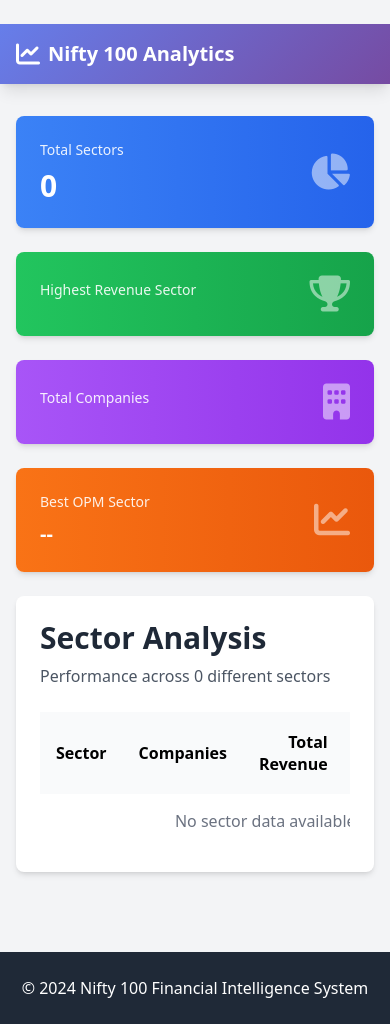
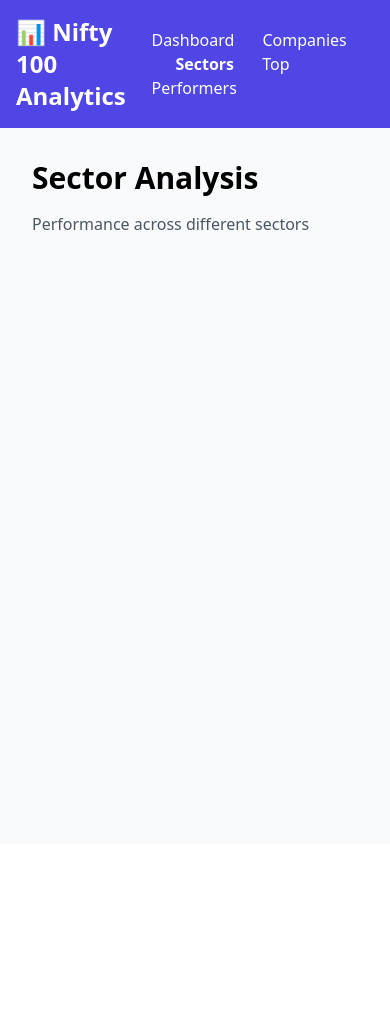
Before and after one commit to kutty12122004-ui/nifty100-analytics, a Django app: page /sector-analysis/ in a window 390 px wide. After the commit the page ends 230 px from the top, so only its background shows below. Run offline with Django 5.2, Linux system fonts and the light colour scheme; some libraries are stand-ins or nearby versions.

Commit message:
Fix all pages - companies, sectors, top performers

```diff
--- a/nifty_api/views.py
+++ b/nifty_api/views.py
@@ -48,12 +48,10 @@ def company_detail_page(request, symbol):
     return render(request, 'company_detail.html', {'company': company})
 
 def top_performers_page(request):
-    latest_year = DimYear.objects.filter(year_label='2024').first()
-    if latest_year:
-        top_companies = FactProfitLoss.objects.filter(year=latest_year).select_related('symbol').order_by('-net_profit')[:15]
-    else:
-        top_companies = []
-    return render(request, 'top_performers.html', {'companies': top_companies})
+    """Top performers page - sorted by book value"""
+    companies = DimCompany.objects.all().order_by('-book_value')[:20]  # Top 20
+    context = {'companies': companies}
+    return render(request, 'top_performers.html', context)
 
 def sector_analysis_page(request):
     return render(request, 'sector_analysis.html')
--- a/templates/sector_analysis.html
+++ b/templates/sector_analysis.html
@@ -1,109 +1,41 @@
-{% extends 'base.html' %}
-
-{% block title %}Sector Analysis - Nifty 100 Analytics{% endblock %}
-
-{% block content %}
-<div class="space-y-6">
-    <!-- Stats Cards -->
-    <div class="grid grid-cols-1 md:grid-cols-4 gap-6">
-        <div class="bg-gradient-to-r from-blue-500 to-blue-600 rounded-lg shadow-md p-6 text-white">
-            <div class="flex justify-between items-center">
-                <div>
-                    <p class="text-sm opacity-90">Total Sectors</p>
-                    <p class="text-3xl font-bold mt-2">{{ sectors|length }}</p>
-                </div>
-                <i class="fas fa-chart-pie text-4xl opacity-50"></i>
+<!DOCTYPE html>
+<html lang="en">
+<head>
+    <meta charset="UTF-8">
+    <meta name="viewport" content="width=device-width, initial-scale=1.0">
+    <title>Sector Analysis - Nifty 100 Analytics</title>
+    <script src="https://cdn.tailwindcss.com"></script>
+</head>
+<body class="bg-gray-50">
+    <!-- Navigation -->
+    <nav class="bg-indigo-600 text-white p-4">
+        <div class="container mx-auto flex justify-between items-center">
+            <h1 class="text-2xl font-bold">📊 Nifty 100 Analytics</h1>
+            <div class="space-x-6">
+                <a href="/" class="hover:underline">Dashboard</a>
+                <a href="/companies/" class="hover:underline">Companies</a>
+                <a href="/sector-analysis/" class="hover:underline font-bold">Sectors</a>
+                <a href="/top-performers/" class="hover:underline">Top Performers</a>
             </div>
         </div>
-        <div class="bg-gradient-to-r from-green-500 to-green-600 rounded-lg shadow-md p-6 text-white">
-            <div class="flex justify-between items-center">
-                <div>
-                    <p class="text-sm opacity-90">Highest Revenue Sector</p>
-                    <p class="text-xl font-bold mt-2 truncate">
-                        {% with sectors|first as top %}{{ top.sector }}{% endwith %}
-                    </p>
-                </div>
-                <i class="fas fa-trophy text-4xl opacity-50"></i>
+    </nav>
+
+    <!-- Main Content -->
+    <div class="container mx-auto p-8">
+        <h2 class="text-3xl font-bold mb-4">Sector Analysis</h2>
+        <p class="text-gray-600 mb-8">Performance across different sectors</p>
+
+        <div class="grid grid-cols-1 md:grid-cols-2 lg:grid-cols-3 gap-6">
+            {% for sector in sectors %}
+            <div class="bg-white p-6 rounded-lg shadow hover:shadow-lg transition">
+                <h3 class="text-xl font-bold mb-2 text-indigo-600">
+                    {% if sector.sector %}{{ sector.sector }}{% else %}Not Categorized{% endif %}
+                </h3>
+                <p class="text-3xl font-bold text-gray-800">{{ sector.count }}</p>
+                <p class="text-gray-500">Companies</p>
             </div>
-        </div>
-        <div class="bg-gradient-to-r from-purple-500 to-purple-600 rounded-lg shadow-md p-6 text-white">
-            <div class="flex justify-between items-center">
-                <div>
-                    <p class="text-sm opacity-90">Total Companies</p>
-                    <p class="text-3xl font-bold mt-2">
-                        {% for sector in sectors %}{% with forloop.counter0 as i %}{% if i == 0 %}{{ sector.companies }}{% endif %}{% endwith %}{% endfor %}
-                    </p>
-                </div>
-                <i class="fas fa-building text-4xl opacity-50"></i>
-            </div>
-        </div>
-        <div class="bg-gradient-to-r from-orange-500 to-orange-600 rounded-lg shadow-md p-6 text-white">
-            <div class="flex justify-between items-center">
-                <div>
-                    <p class="text-sm opacity-90">Best OPM Sector</p>
-                    <p class="text-xl font-bold mt-2 truncate">--</p>
-                </div>
-                <i class="fas fa-chart-line text-4xl opacity-50"></i>
-            </div>
+            {% endfor %}
         </div>
     </div>
-
-    <!-- Main Table -->
-    <div class="bg-white rounded-lg shadow-md p-6">
-        <h1 class="text-3xl font-bold text-gray-800 mb-2">Sector Analysis</h1>
-        <p class="text-gray-600 mb-6">Performance across {{ sectors|length }} different sectors</p>
-
-        <div class="overflow-x-auto">
-            <table class="w-full">
-                <thead class="bg-gray-50">
-                    <tr>
-                        <th class="px-4 py-2 text-left">Sector</th>
-                        <th class="px-4 py-2 text-right">Companies</th>
-                        <th class="px-4 py-2 text-right">Total Revenue</th>
-                        <th class="px-4 py-2 text-right">Total Profit</th>
-                        <th class="px-4 py-2 text-right">Avg OPM %</th>
-                    </tr>
-                </thead>
-                <tbody>
-                    {% for sector in sectors %}
-                    <tr class="border-b hover:bg-gray-50">
-                        <td class="px-4 py-2 font-semibold">{{ sector.sector }}</td>
-                        <td class="px-4 py-2 text-right">{{ sector.companies }}</td>
-                        <td class="px-4 py-2 text-right">
-                            {% if sector.total_sales %}
-                                {{ sector.total_sales|floatformat:0 }}
-                            {% else %}
-                                0
-                            {% endif %}
-                        </td>
-                        <td class="px-4 py-2 text-right">
-                            {% if sector.total_profit %}
-                                {{ sector.total_profit|floatformat:0 }}
-                            {% else %}
-                                0
-                            {% endif %}
-                        </td>
-                        <td class="px-4 py-2 text-right">
-                            {% if sector.avg_opm %}
-                                <span class="px-2 py-1 rounded-full
-                                    {% if sector.avg_opm > 20 %}bg-green-100 text-green-700
-                                    {% elif sector.avg_opm > 10 %}bg-yellow-100 text-yellow-700
-                                    {% else %}bg-red-100 text-red-700{% endif %}">
-                                    {{ sector.avg_opm|floatformat:1 }}%
-                                </span>
-                            {% else %}
-                                0%
-                            {% endif %}
-                        </td>
-                    </tr>
-                    {% empty %}
-                    <tr>
-                        <td colspan="5" class="text-center py-4 text-gray-500">No sector data available</td>
-                    </tr>
-                    {% endfor %}
-                </tbody>
-            </table>
-        </div>
-    </div>
-</div>
-{% endblock %}
+</body>
+</html>
```
Also changed, not shown: templates/companies.html (+73 -59 lines), templates/top_performers.html (+49 -34 lines).
